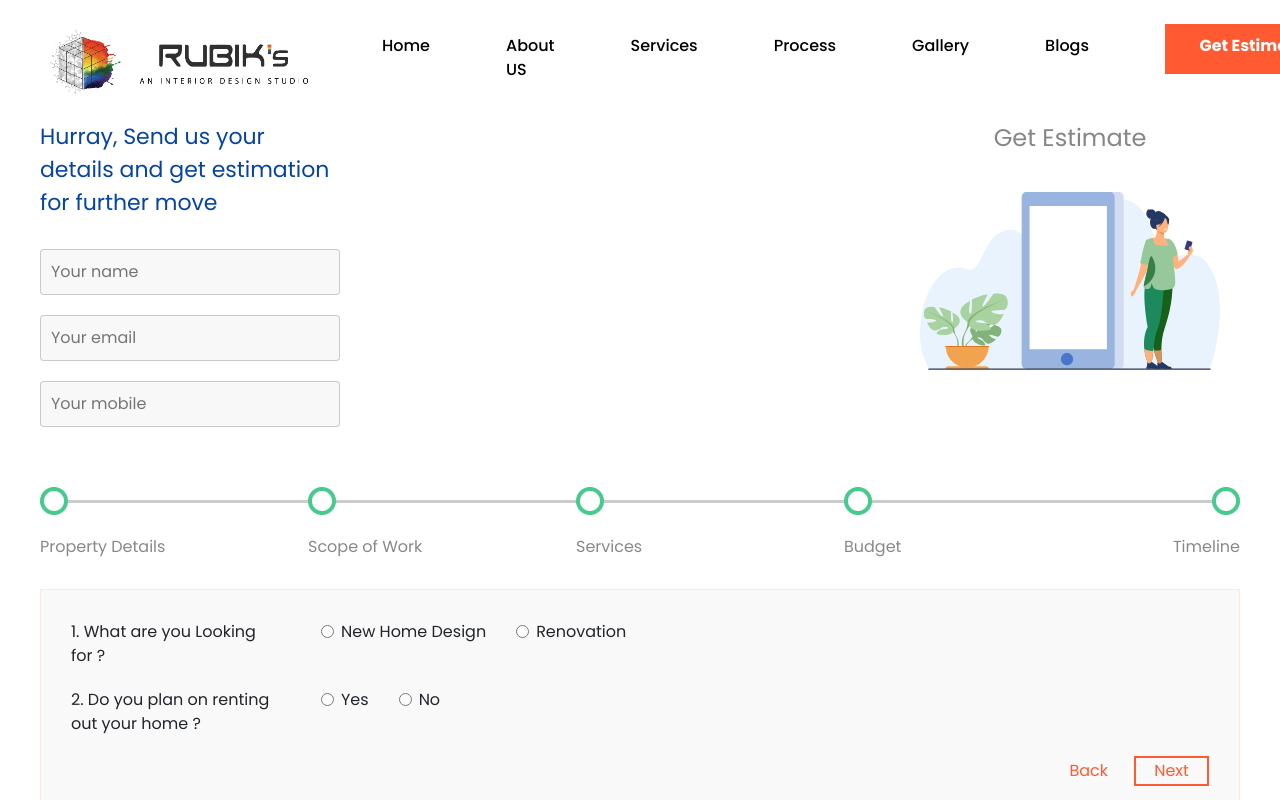
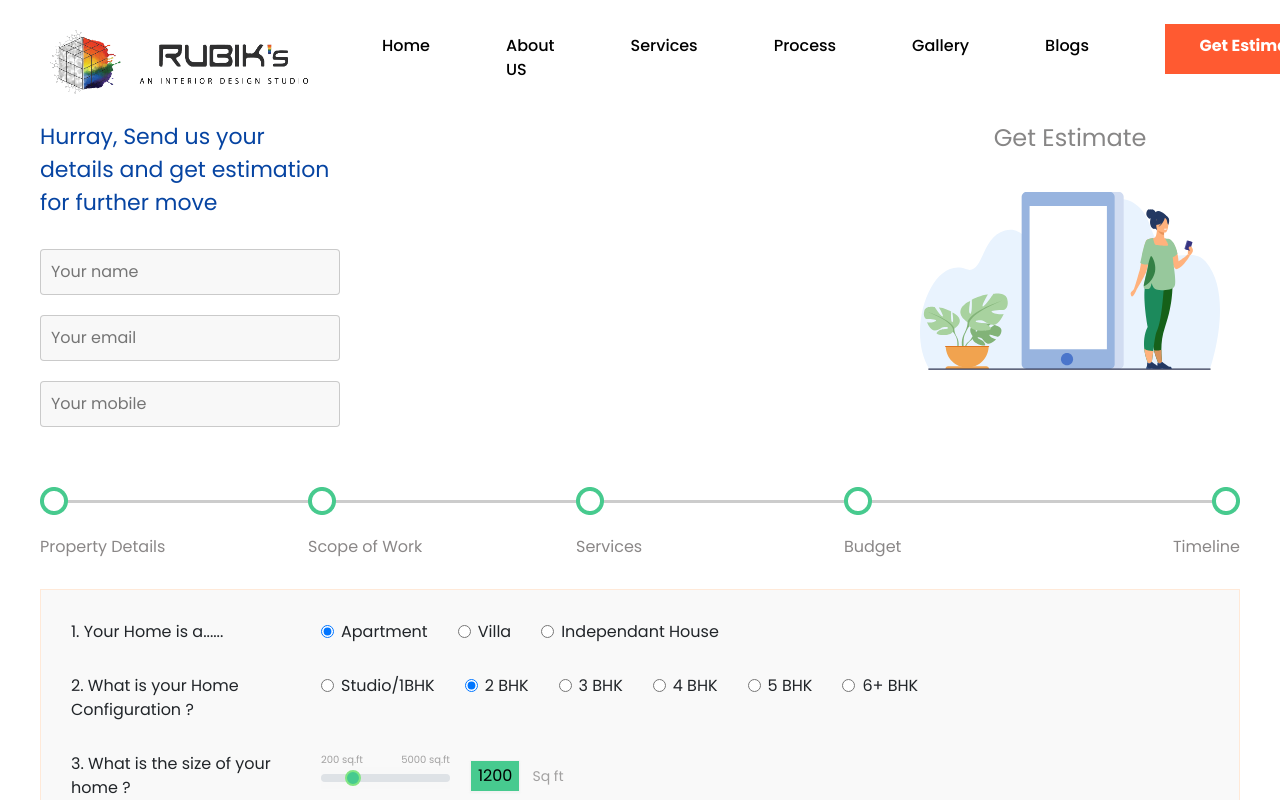
Before and after one commit to Rajeshkumaran/RubikSite, a React (Create React App) app: page /process in a window 1280 px wide. Shown: the top 800 px of the page. Built offline with nearby package versions, Linux system fonts and the light colour scheme.

Commit message:
Page 1 completed

```diff
--- /dev/null
+++ b/src/components/RangeSlider/index.js
@@ -0,0 +1,40 @@
+import React from 'react';
+import { Form } from 'react-bootstrap';
+import './styles.css';
+export default class RangeSlider extends React.Component {
+  render() {
+    const {
+      start = '200 sq.ft',
+      end = '5000 sq.ft',
+      selectedValue,
+      onSelectRange,
+    } = this.props;
+    return (
+      <div className="flex">
+        <div className="flex flex-column">
+          <div className="range-info-wrapper">
+            <span style={{ fontSize: '10px', color: '#A2A1A1' }}>{start}</span>
+            <span style={{ fontSize: '10px', color: '#A2A1A1' }}>{end}</span>
+          </div>
+          <div>
+            <Form.Control
+              type="range"
+              custom
+              min="200"
+              max="5000"
+              value={selectedValue}
+              onChange={(e) => onSelectRange(e.target.value)}
+            />
+          </div>
+        </div>
+        <div
+          className="flex"
+          style={{ marginLeft: '20px', alignItems: 'center' }}
+        >
+          <span className="range-selected-value">{selectedValue}</span>
+          <span style={{ fontSize: '14px', color: '#A2A1A1' }}>Sq ft</span>
+        </div>
+      </div>
+    );
+  }
+}
--- /dev/null
+++ b/src/components/RangeSlider/styles.css
@@ -0,0 +1,30 @@
+
+input[type=range]::-webkit-slider-thumb {
+    border: 2px solid #83E584;
+    border-radius: 23px;
+    background: #47CA8F;
+}
+  input[type=range]::-moz-range-thumb {
+    border: 2px solid #83E584;
+    border-radius: 23px;
+    background: #47CA8F;
+  }
+
+  /* All the same stuff for IE */
+  input[type=range]::-ms-thumb {
+    border: 2px solid #83E584;
+    border-radius: 23px;
+    background: #47CA8F;
+  }
+  .range-info-wrapper{
+    display: flex;
+    justify-content: space-between;
+  }
+  .range-selected-value{
+    background: #47CA8F;
+    border: 1px solid #F2F2F2;
+    box-shadow: 0px 1px 2px rgba(170, 170, 170, 0.1);
+    color: #000000;
+    padding: 3px 7px;
+    margin-right: 12px;
+  }
--- /dev/null
+++ b/src/components/Steps/Page1.js
@@ -0,0 +1,63 @@
+import React, { useState } from 'react';
+import { Form } from 'react-bootstrap';
+import RangeSlider from '../RangeSlider';
+export default function Page1() {
+  const [ans1, toggleAnswer1] = useState('Apartment');
+  const [ans2, toggleAnswer2] = useState('2 BHK');
+  const [homeSize, setHomeSize] = useState(1200);
+  const radios = {
+    q1: ['Apartment', 'Villa', 'Independant House'],
+    q2: ['Studio/1BHK', '2 BHK', '3 BHK', '4 BHK', '5 BHK', '6+ BHK'],
+  };
+  return (
+    <div className="flex flex-column">
+      <div className="flex qst-ans-wrapper">
+        <div className="question-wrapper">1. Your Home is a......</div>
+        <div className="flex answer-wrapper">
+          {radios['q1'].map((option) => (
+            <Form.Check
+              key={option}
+              type={'radio'}
+              label={option}
+              id={option}
+              style={{ marginRight: '30px' }}
+              checked={ans1 === option}
+              onChange={(e) => toggleAnswer1(e.target.id)}
+            />
+          ))}
+        </div>
+      </div>
+      <div className="flex qst-ans-wrapper">
+        <div className="question-wrapper">
+          2. What is your Home Configuration ?
+        </div>
+        <div className="flex answer-wrapper">
+          {radios['q2'].map((option) => (
+            <Form.Check
+              key={option}
+              type={'radio'}
+              label={option}
+              id={option}
+              style={{ marginRight: '30px' }}
+              checked={ans2 === option}
+              onChange={(e) => toggleAnswer2(e.target.id)}
+            />
+          ))}
+        </div>
+      </div>
+      <div className="flex qst-ans-wrapper">
+        <div className="question-wrapper">
+          3. What is the size of your home ?
+        </div>
+        <div className="flex answer-wrapper">
+          <RangeSlider
+            start={'200 sq.ft'}
+            end={'5000 sq.ft'}
+            selectedValue={homeSize}
+            onSelectRange={(value) => setHomeSize(value)}
+          />
+        </div>
+      </div>
+    </div>
+  );
+}
--- a/src/components/Steps/Page2.js
+++ b/src/components/Steps/Page2.js
@@ -1,58 +1,50 @@
 import React, { useState } from 'react';
 import { Form } from 'react-bootstrap';
 export default function Page2() {
-  const [ans1, toggleAnswer1] = useState('');
-  const [ans2, toggleAnswer2] = useState('');
+  const [ans1, toggleAnswer1] = useState('New Home Design');
+  const [ans2, toggleAnswer2] = useState('renting-home-yes');
 
   return (
     <div className="flex flex-column">
-      <div className="flex" style={{ marginBottom: '20px' }}>
+      <div className="flex qst-ans-wrapper">
         <div className="question-wrapper">1. What are you Looking for ?</div>
-        <div
-          className="flex answer-wrapper"
-          onChange={(e) => {
-            console.log('on change called', e.target.id);
-            toggleAnswer1(e.target.id);
-          }}
-        >
+        <div className="flex answer-wrapper">
           <Form.Check
             type={'radio'}
             label="New Home Design"
             id="New Home Design"
             style={{ marginRight: '30px' }}
             checked={ans1 === 'New Home Design'}
+            onChange={(e) => toggleAnswer1(e.target.id)}
           />
           <Form.Check
             type={'radio'}
             label="Renovation"
             id={`Renovation`}
             checked={ans1 === 'Renovation'}
+            onChange={(e) => toggleAnswer1(e.target.id)}
           />
         </div>
       </div>
-      <div className="flex">
+      <div className="flex qst-ans-wrapper">
         <div className="question-wrapper">
           2. Do you plan on renting out your home ?
         </div>
-        <div
-          className="flex answer-wrapper"
-          onChange={(e) => {
-            console.log('on change called', e.target.id);
-            toggleAnswer2(e.target.id);
-          }}
-        >
+        <div className="flex answer-wrapper">
           <Form.Check
             type={'radio'}
             label="Yes"
             id="renting-home-yes"
             style={{ marginRight: '30px' }}
             checked={ans2 === 'renting-home-yes'}
+            onChange={(e) => toggleAnswer2(e.target.id)}
           />
           <Form.Check
             type={'radio'}
             label="No"
             id="renting-home-no"
             checked={ans2 === 'renting-home-no'}
+            onChange={(e) => toggleAnswer2(e.target.id)}
           />
         </div>
       </div>
--- a/src/components/Steps/StepContent.js
+++ b/src/components/Steps/StepContent.js
@@ -1,13 +1,53 @@
 import React from 'react';
+import Page1 from './Page1';
 import Page2 from './Page2';
 export default class StepContent extends React.Component {
+  constructor(props) {
+    super(props);
+    this.state = {
+      pageNo: 1,
+    };
+  }
+  renderPage = () => {
+    switch (this.state.pageNo) {
+      case 1:
+        return <Page1 />;
+      case 2:
+        return <Page2 />;
+      default:
+        return <Page1 />;
+    }
+  };
   render() {
+    const { pageNo } = this.state;
     return (
       <div className="step-content-wrapper">
-        <Page2 />
+        {this.renderPage()}
         <div className="step-controls">
-          <button className="step-control-back">Back</button>
-          <button className="step-control-next">Next</button>
+          {pageNo > 1 && (
+            <button
+              className="step-control-back"
+              onClick={() =>
+                this.setState({
+                  pageNo: this.state.pageNo - 1,
+                })
+              }
+            >
+              Back
+            </button>
+          )}
+          {pageNo < 2 && (
+            <button
+              className="step-control-next"
+              onClick={() =>
+                this.setState({
+                  pageNo: this.state.pageNo + 1,
+                })
+              }
+            >
+              Next
+            </button>
+          )}
         </div>
       </div>
     );
--- a/src/components/Steps/styles.css
+++ b/src/components/Steps/styles.css
@@ -19,7 +19,7 @@
     color: #8A8787;
 }
 .step-section-wrapper{
-    margin:30px;
+    margin: 30px;
 }
 .step-controls{
     margin: 20px 0;
@@ -40,7 +40,10 @@
     background: transparent;
 }
 .question-wrapper{
-    max-width: 200px;
+    width: 200px;
+}
+.qst-ans-wrapper{
+    margin-bottom: 30px;
 }
 .answer-wrapper{
     flex: 2;
```
